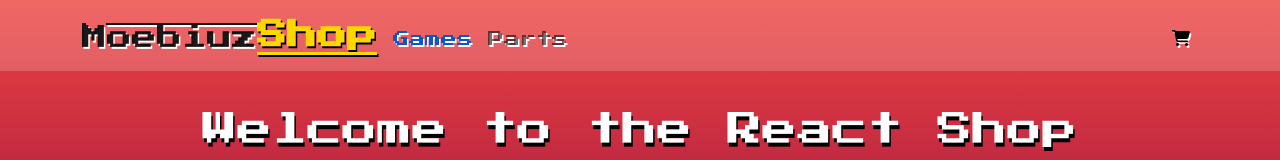
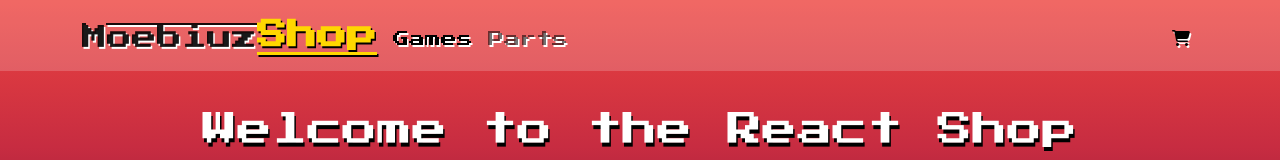
Before and after one commit to AlejandroOtero97/Final-React, a React (Create React App) app: page / in a window 1280 px wide. In both pictures the pointer is over the link "Games". Shown: the top 160 px of the page. Built offline with nearby package versions, Linux system fonts and the light colour scheme.

Commit message:
css hover

```diff
--- a/src/App.css
+++ b/src/App.css
@@ -96,6 +96,10 @@ select {
     margin-top: 6px;
     text-decoration: none;
     margin-right: 15px;
+}
+
+.links:hover {
+    color: black;
 }
 
 .button-card {
```
